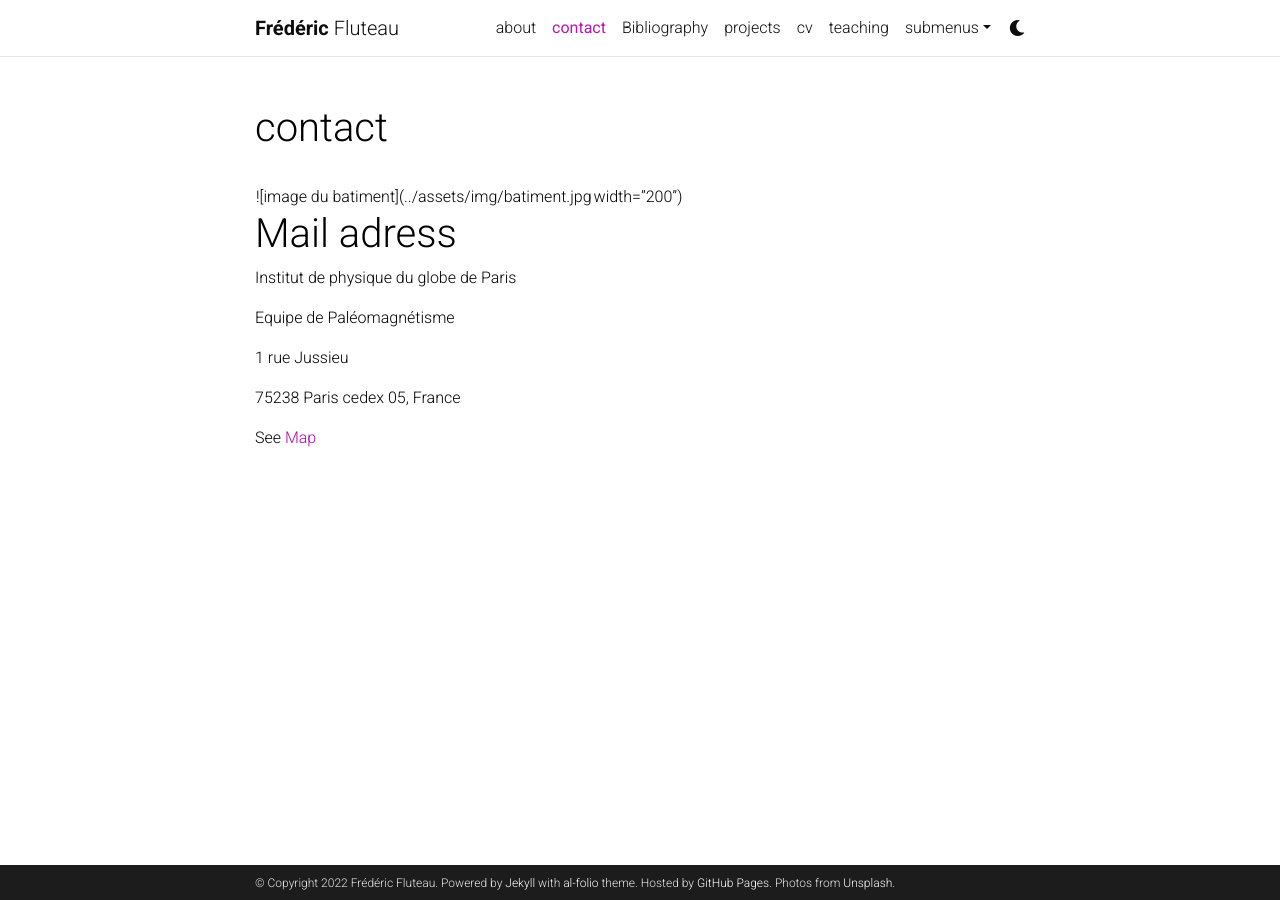
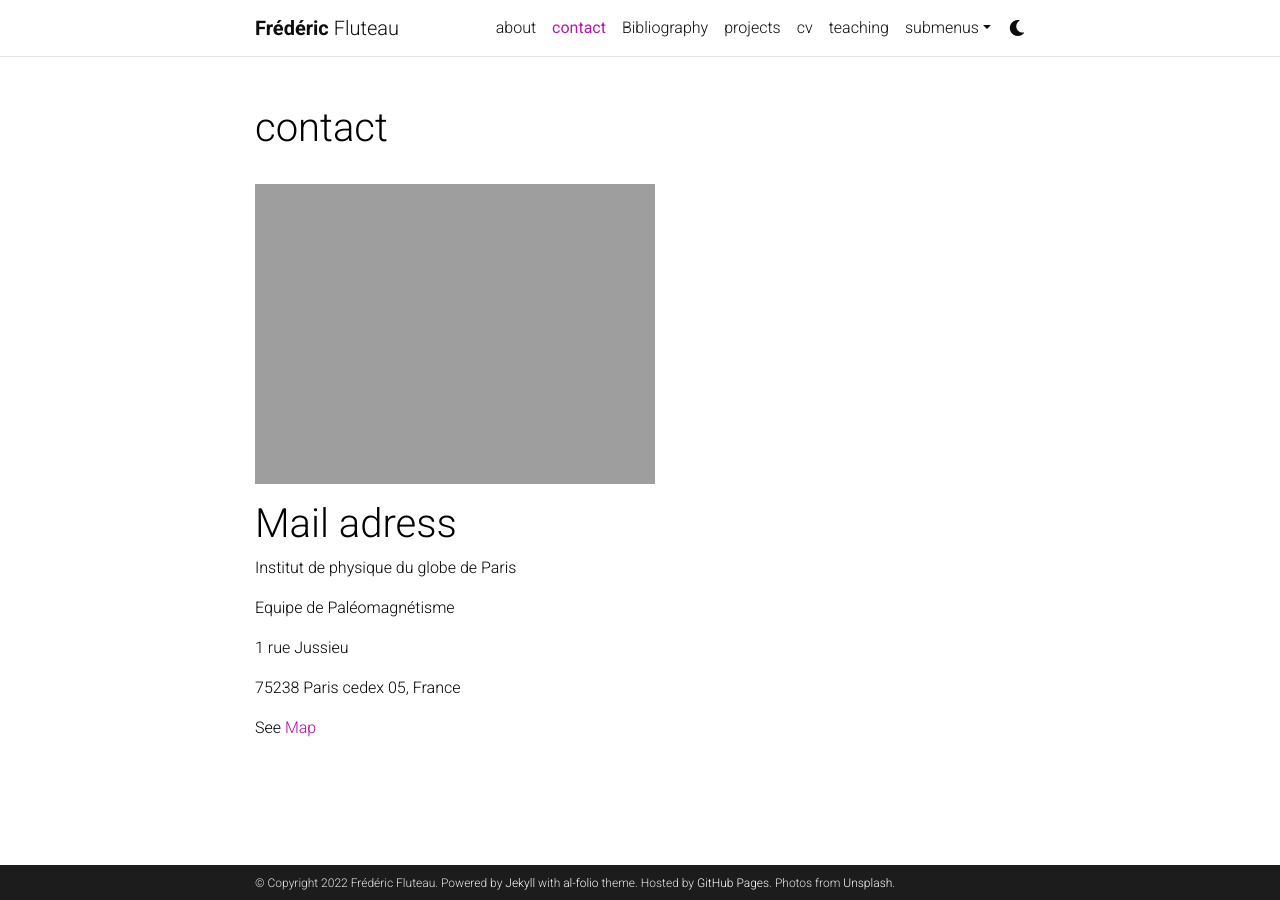
Before and after one commit to fredflut/fredflut.github.io, a Jekyll site: the page built from _pages/contact.md, in a window 1280 px wide. Built offline with Jekyll 4.4.1, drawn with Linux system fonts in a browser that asks for light colours; comment, search, counter and statistics services are not loaded; a style sheet for code colours, icons or effects is not loaded.

Commit message:
Update contact.md

```diff
--- a/_pages/contact.md
+++ b/_pages/contact.md
@@ -5,7 +5,7 @@ title: contact
 nav: true
 ---
 
-![image du batiment](../assets/img/batiment.jpg|width="200")
+![image du batiment](../assets/img/batiment.jpg width="200")
 
 # Mail adress
 <p> Institut de physique du globe de Paris </p>
```
